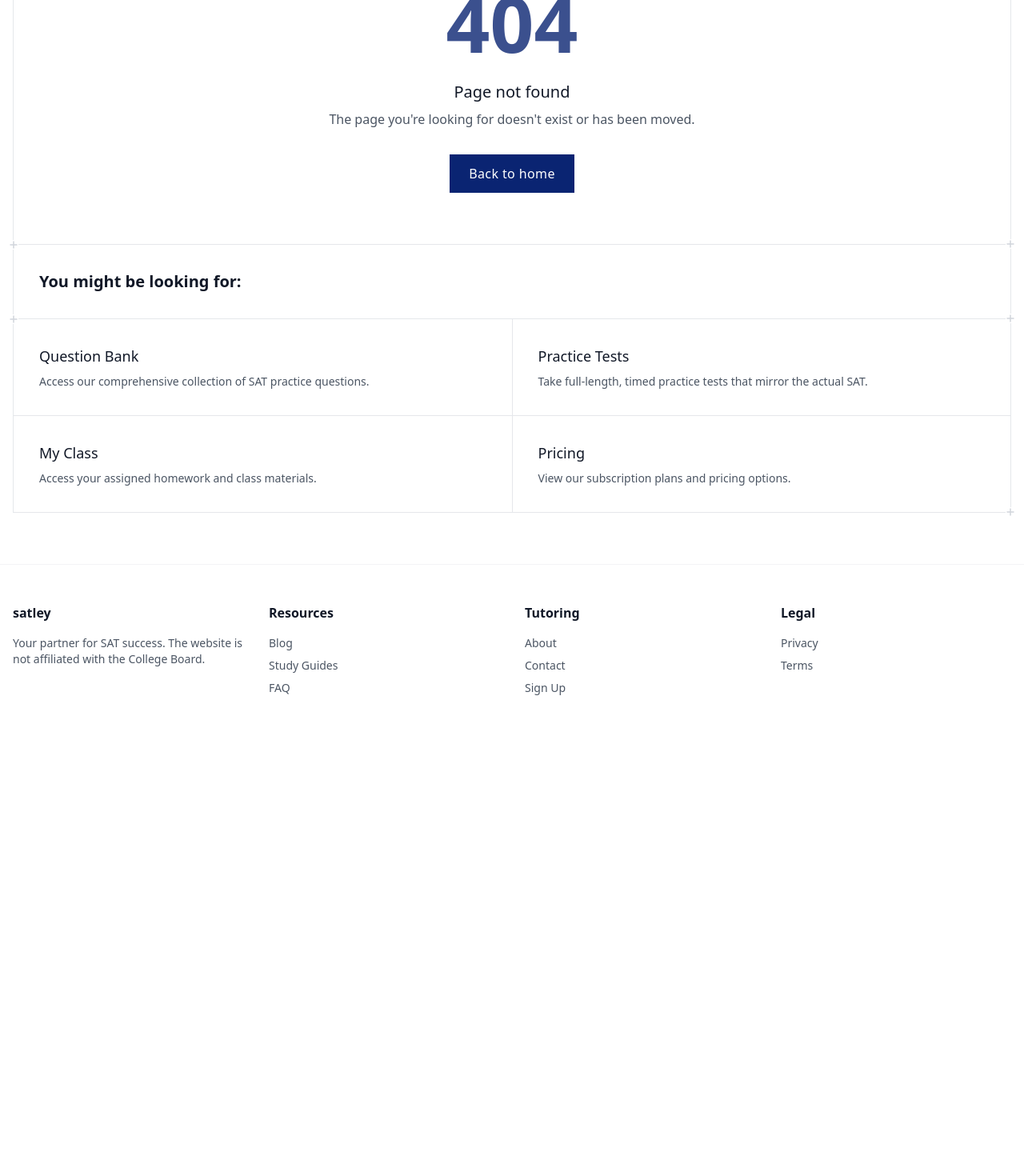
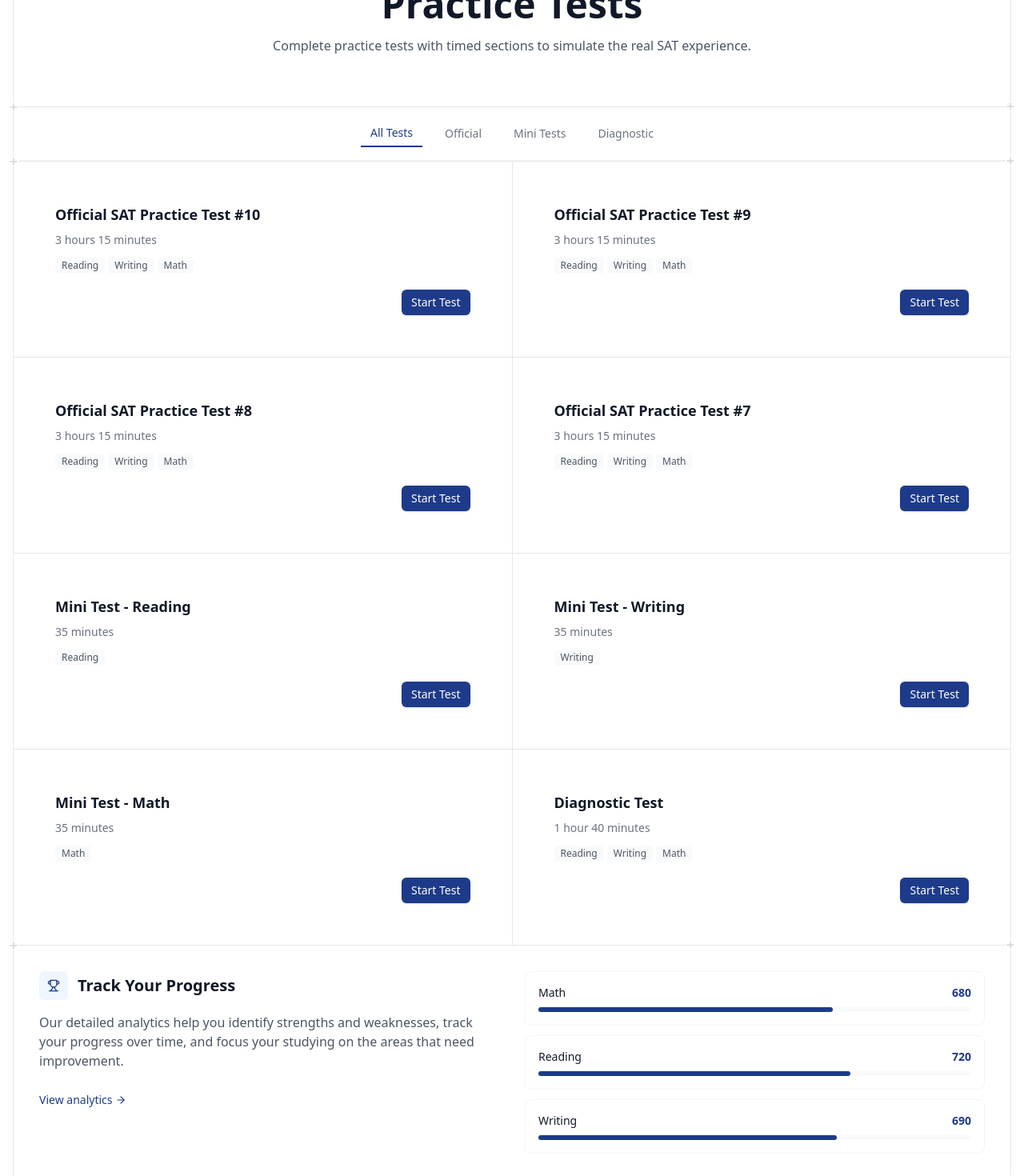
Before and after one commit to manyports/sat-prep, a Next.js app: page /practice-tests in a window 1280 px wide. Before the commit this address had no page. Shown: the part 180-1650 px from the top of the page at 80% size. Before the commit the page ends 1098 px from the top, so only its background shows below. Built offline with nearby package versions, Linux system fonts and the light colour scheme.

Commit message:
added practice-tests page

```diff
--- /dev/null
+++ b/src/app/practice-tests/page.tsx
@@ -0,0 +1,206 @@
+"use client"
+
+import { useState } from "react"
+import Link from "next/link"
+import { Button } from "@/components/ui/button"
+import { Trophy, ArrowRight } from "lucide-react"
+import { Grid, GridItem } from "@/components/grid"
+import { cn } from "@/lib/utils"
+
+export default function PracticeTestsPage() {
+  const [activeFilter, setActiveFilter] = useState("all")
+
+  const practiceSets = [
+    {
+      id: 1,
+      title: "Official SAT Practice Test #10",
+      duration: "3 hours 15 minutes",
+      tags: ["Reading", "Writing", "Math"],
+      type: "official"
+    },
+    {
+      id: 2,
+      title: "Official SAT Practice Test #9",
+      duration: "3 hours 15 minutes",
+      tags: ["Reading", "Writing", "Math"],
+      type: "official"
+    },
+    {
+      id: 3,
+      title: "Official SAT Practice Test #8",
+      duration: "3 hours 15 minutes",
+      tags: ["Reading", "Writing", "Math"],
+      type: "official"
+    },
+    {
+      id: 4,
+      title: "Official SAT Practice Test #7",
+      duration: "3 hours 15 minutes",
+      tags: ["Reading", "Writing", "Math"],
+      type: "official"
+    },
+    {
+      id: 5,
+      title: "Mini Test - Reading",
+      duration: "35 minutes",
+      tags: ["Reading"],
+      type: "mini"
+    },
+    {
+      id: 6,
+      title: "Mini Test - Writing",
+      duration: "35 minutes",
+      tags: ["Writing"],
+      type: "mini"
+    },
+    {
+      id: 7,
+      title: "Mini Test - Math",
+      duration: "35 minutes",
+      tags: ["Math"],
+      type: "mini"
+    },
+    {
+      id: 8,
+      title: "Diagnostic Test",
+      duration: "1 hour 40 minutes",
+      tags: ["Reading", "Writing", "Math"],
+      type: "diagnostic"
+    },
+  ]
+
+  const filteredTests = practiceSets.filter(test => {
+    if (activeFilter === "all") return true;
+    return test.type === activeFilter;
+  });
+
+  const filters = [
+    { id: "all", label: "All Tests" },
+    { id: "official", label: "Official" },
+    { id: "mini", label: "Mini Tests" },
+    { id: "diagnostic", label: "Diagnostic" }
+  ];
+
+  return (
+    <div className="bg-white text-black mt-14">
+      <div className="container mx-auto px-4">
+        <section className="pt-10">
+          <Grid noBorder="bottom">
+            <GridItem className="text-center py-10 md:py-16">
+              <h1 className="text-3xl md:text-4xl lg:text-5xl font-bold mb-3 md:mb-4 text-gray-900">Practice Tests</h1>
+              <p className="text-gray-600 max-w-2xl mx-auto text-sm md:text-base">
+                Complete practice tests with timed sections to simulate the real SAT experience.
+              </p>
+            </GridItem>
+          </Grid>
+        </section>
+        <section>
+          <Grid>
+            <GridItem className="py-4 border-b border-gray-100">
+              <div className="flex justify-center overflow-x-auto scrollbar-hide">
+                {filters.map(filter => (
+                  <button
+                    key={filter.id}
+                    onClick={() => setActiveFilter(filter.id)}
+                    className={cn(
+                      "px-3 py-1.5 mx-2 text-sm font-medium whitespace-nowrap transition-colors",
+                      activeFilter === filter.id
+                        ? "text-blue-900 border-b-2 border-blue-900"
+                        : "text-gray-500 hover:text-gray-800"
+                    )}
+                  >
+                    {filter.label}
+                  </button>
+                ))}
+              </div>
+            </GridItem>
+          </Grid>
+        </section>
+        <section>
+          <Grid columns={activeFilter === "mini" ? 4 : 2} noBorder="top">
+            {filteredTests.map((test) => (
+              <GridItem key={test.id}>
+                <div className="p-5 h-full flex flex-col">
+                  <h3 className="text-base md:text-lg font-semibold mb-2 text-gray-900">{test.title}</h3>
+                  <p className="text-gray-500 text-xs md:text-sm mb-3">{test.duration}</p>
+                  <div className="flex flex-wrap gap-1 mb-5">
+                    {test.tags.map((tag) => (
+                      <span
+                        key={tag}
+                        className="bg-gray-50 text-gray-600 text-xs px-2 py-0.5 rounded"
+                      >
+                        {tag}
+                      </span>
+                    ))}
+                  </div>
+                  <div className="mt-auto flex justify-end">
+                    <Button
+                      className="bg-blue-900 hover:bg-blue-800 text-white text-xs md:text-sm"
+                      size="sm"
+                    >
+                      Start Test
+                    </Button>
+                  </div>
+                </div>
+              </GridItem>
+            ))}
+          </Grid>
+        </section>
+        <section className="pb-12 md:pb-16">
+          <Grid noBorder="top">
+            <GridItem>
+              <div className="grid grid-cols-1 md:grid-cols-2 gap-8">
+                <div>
+                  <div className="flex items-center gap-3 mb-4">
+                    <div className="w-9 h-9 rounded-md flex items-center justify-center bg-blue-50">
+                      <Trophy className="h-4 w-4 text-blue-900" />
+                    </div>
+                    <h2 className="text-lg md:text-xl font-bold text-gray-900">Track Your Progress</h2>
+                  </div>
+                  <p className="text-gray-600 text-sm md:text-base mb-6 leading-relaxed">
+                    Our detailed analytics help you identify strengths and weaknesses, track your progress over time, and focus your studying on the areas that need improvement.
+                  </p>
+                  <Link
+                    href="#"
+                    className="text-blue-900 hover:text-blue-700 inline-flex items-center gap-1 text-sm font-medium group"
+                  >
+                    View analytics <ArrowRight className="h-3.5 w-3.5 transition-transform group-hover:translate-x-0.5" />
+                  </Link>
+                </div>
+                <div className="space-y-3">
+                  <div className="bg-white p-4 rounded-lg border border-gray-100 hover:border-gray-200 transition-colors">
+                    <div className="flex justify-between items-center mb-2">
+                      <span className="font-medium text-sm text-gray-900">Math</span>
+                      <span className="text-blue-900 font-bold text-sm">680</span>
+                    </div>
+                    <div className="w-full bg-gray-50 rounded-full h-1.5">
+                      <div className="bg-blue-900 h-1.5 rounded-full" style={{ width: "68%" }}></div>
+                    </div>
+                  </div>
+                  <div className="bg-white p-4 rounded-lg border border-gray-100 hover:border-gray-200 transition-colors">
+                    <div className="flex justify-between items-center mb-2">
+                      <span className="font-medium text-sm text-gray-900">Reading</span>
+                      <span className="text-blue-900 font-bold text-sm">720</span>
+                    </div>
+                    <div className="w-full bg-gray-50 rounded-full h-1.5">
+                      <div className="bg-blue-900 h-1.5 rounded-full" style={{ width: "72%" }}></div>
+                    </div>
+                  </div>
+                  <div className="bg-white p-4 rounded-lg border border-gray-100 hover:border-gray-200 transition-colors">
+                    <div className="flex justify-between items-center mb-2">
+                      <span className="font-medium text-sm text-gray-900">Writing</span>
+                      <span className="text-blue-900 font-bold text-sm">690</span>
+                    </div>
+                    <div className="w-full bg-gray-50 rounded-full h-1.5">
+                      <div className="bg-blue-900 h-1.5 rounded-full" style={{ width: "69%" }}></div>
+                    </div>
+                  </div>
+                </div>
+              </div>
+            </GridItem>
+          </Grid>
+        </section>
+      </div>
+    </div>
+  )
+}
```
